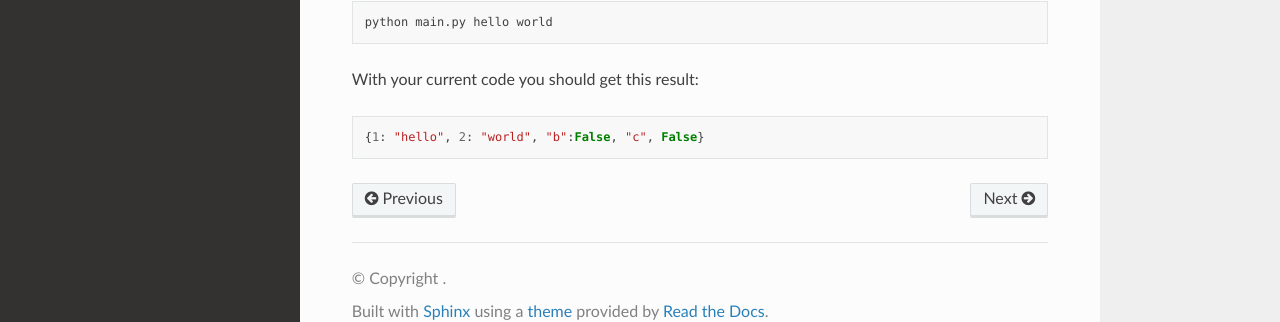
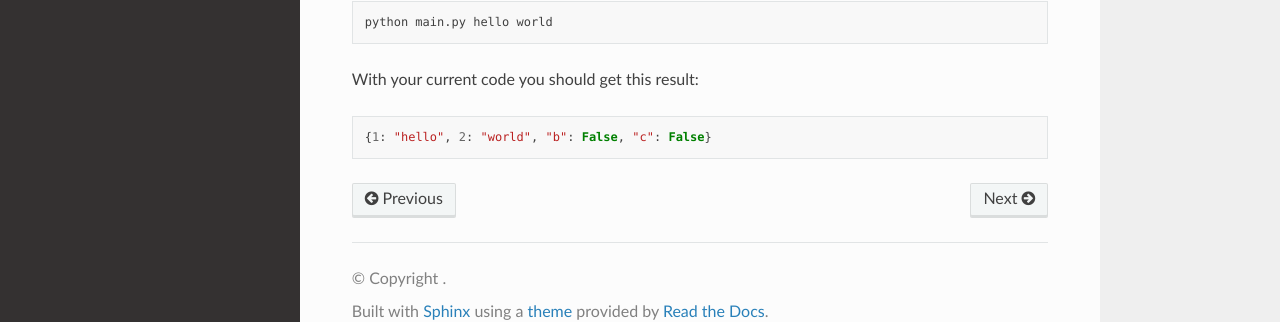
Before and after one commit to thatrandomperson5/commanger-docs, a Sphinx documentation site: the page built from docs/source/usage.rst, in a window 1280 px wide and 900 px high, scrolled down 627 px. Shown: the part 552-874 px from the top of the window. Built offline with Sphinx 7.4.7 and the Read the Docs theme 2.0.0, drawn with Linux system fonts in a browser that asks for light colours; pages that are not in the unit, such as notebooks, are missing from menus.

```diff
--- a/docs/source/usage.rst
+++ b/docs/source/usage.rst
@@ -75,5 +75,5 @@ With your current code you should get this result:
 
 .. code:: python
 
-    {1: "hello", 2: "world", "b":False, "c", False}
+    {1: "hello", 2: "world", "b": False, "c": False}
 ..
```
